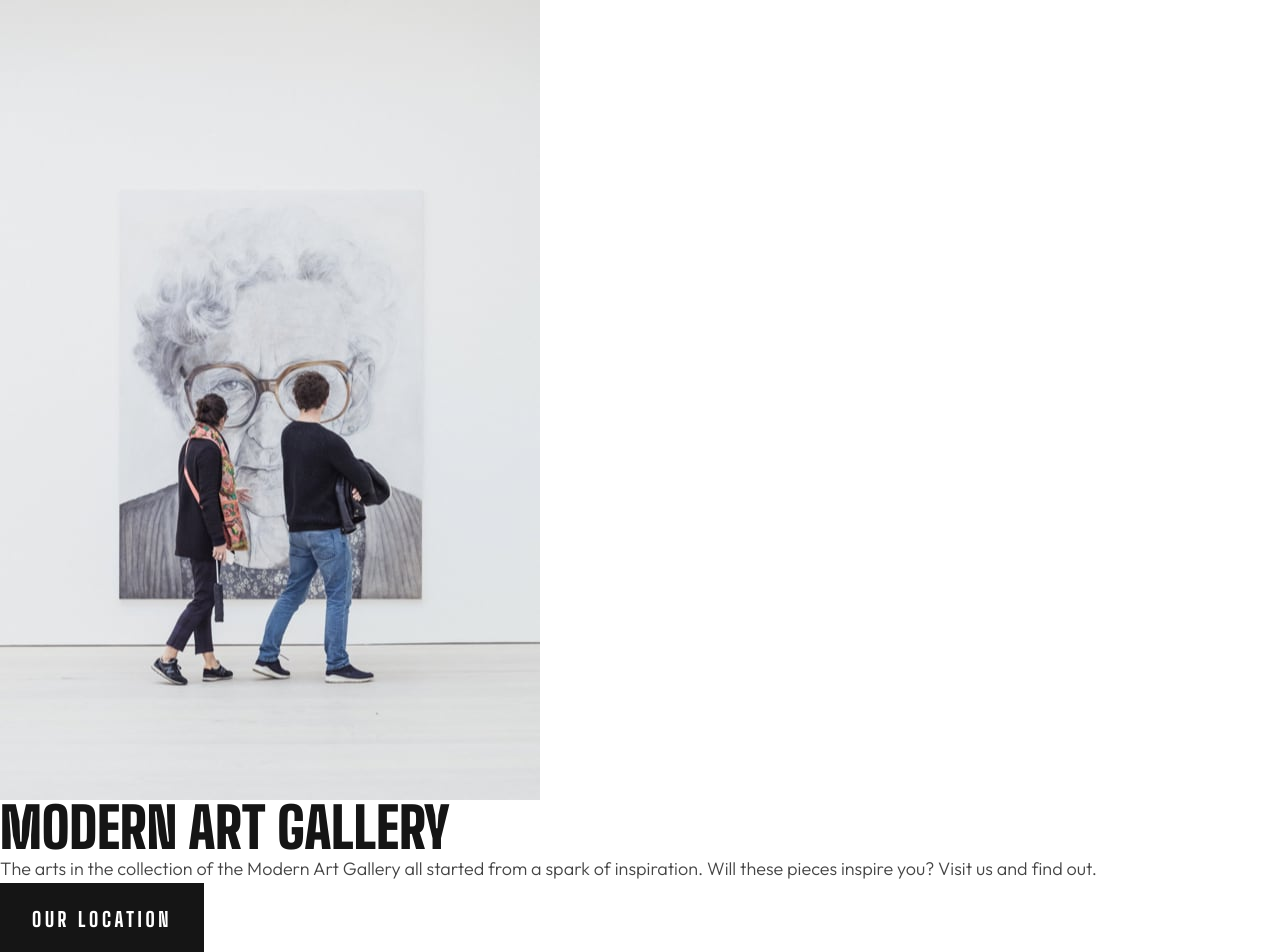
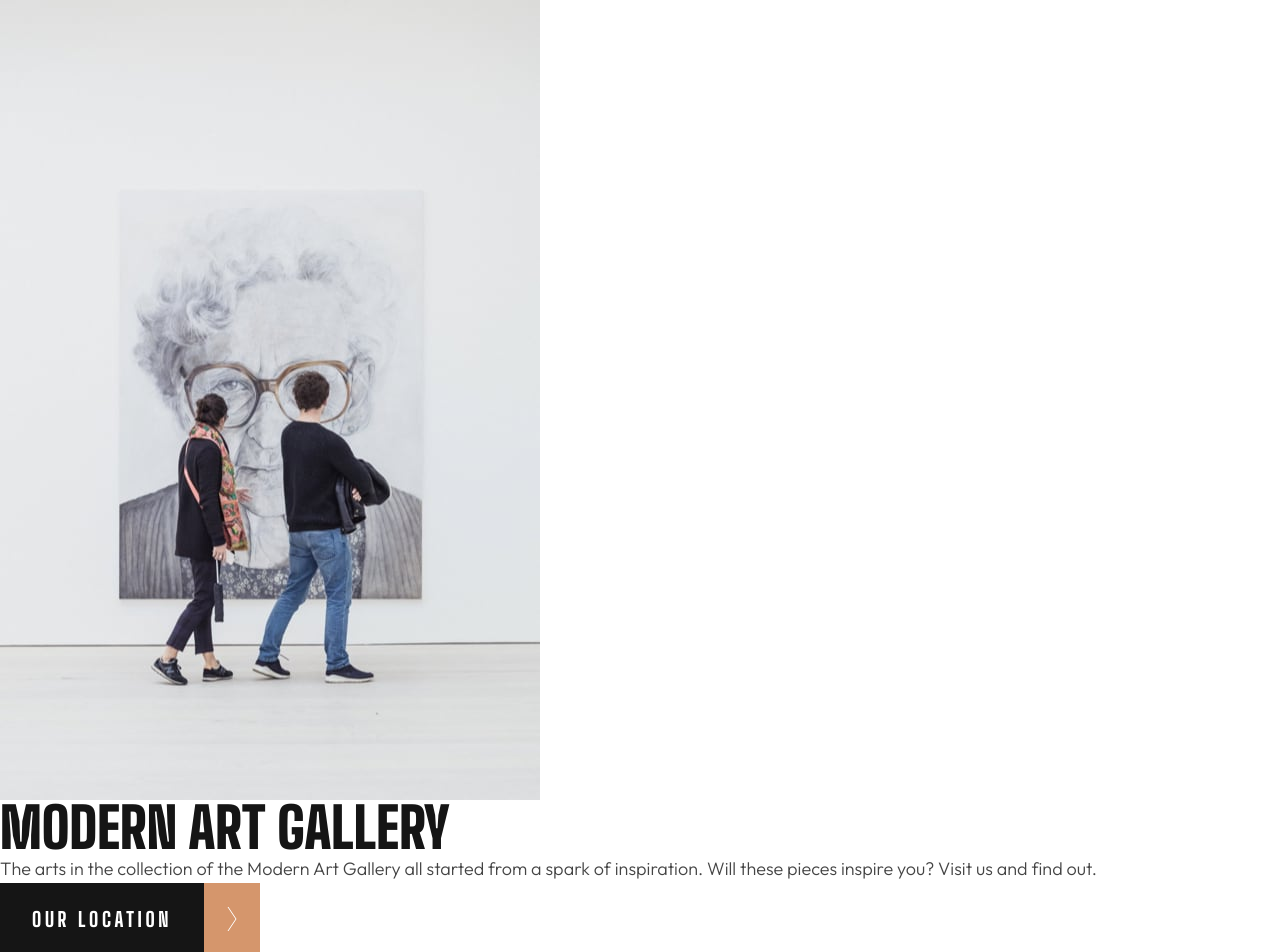
Before and after one commit to Dudeldups/FM-art-gallery-website, a React (Vite) app: page / in a window 1280 px wide. Shown: the top 952 px of the page. Built offline with nearby package versions, Linux system fonts and the light colour scheme.

Commit message:
added modal button, fixed all paddings
fixed paddings to take no padding on the button into account

```diff
--- a/src/components/Button/Button.scss
+++ b/src/components/Button/Button.scss
@@ -1,6 +1,9 @@
 @use "../../scss/abstracts/" as *;
 
 .modal-button {
+  display: flex;
+
+  &__text {
     background: $clr-grey-900;
     color: $clr-white;
     text-transform: uppercase;
@@ -9,7 +12,18 @@
     font-weight: 800;
     line-height: normal;
     letter-spacing: 0.22725rem;
+  }
 
-  &.primary {
+  &__arrow {
+    display: grid;
+    place-content: center;
+    padding-block: 1.5rem;
+    width: 3.5rem;
+    height: 100%;
+    background-color: $clr-primary-500;
+  }
+
+  &.secondary {
+    flex-direction: row-reverse;
   }
 }
--- a/src/components/Button/Button.tsx
+++ b/src/components/Button/Button.tsx
@@ -1,4 +1,7 @@
 import "./Button.scss";
+
+import rightArrow from "../../assets/images/icon-arrow-right.svg";
+import leftArrow from "../../assets/images/icon-arrow-left.svg";
 
 interface ButtonProps {
   setIsModalShown: React.Dispatch<React.SetStateAction<boolean>>;
@@ -10,13 +13,19 @@ const Button = ({ setIsModalShown, isPrimary }: ButtonProps) => {
     <button
       className="modal-button primary"
       onClick={() => setIsModalShown(true)}>
-      Our location
+      <span className="modal-button__text">Our location</span>
+      <span className="modal-button__arrow" aria-hidden="true">
+        <img src={rightArrow} alt="" />
+      </span>
     </button>
   ) : (
     <button
       className="modal-button secondary"
       onClick={() => setIsModalShown(false)}>
-      Back to home
+      <span className="modal-button__text">Back to home</span>
+      <span className="modal-button__arrow" aria-hidden="true">
+        <img src={leftArrow} alt="" />
+      </span>
     </button>
   );
 };
--- a/src/components/Footer/Footer.scss
+++ b/src/components/Footer/Footer.scss
@@ -2,6 +2,11 @@
 
 .footer-container {
   background-color: $clr-grey-900;
+  padding: 3rem 2rem;
+
+  @include mq($bp-tablet) {
+    padding: 3.5rem 2.5rem;
+  }
 
   &.colored {
     background-color: $clr-primary-500;
@@ -12,14 +17,12 @@
   display: flex;
   flex-direction: column;
   gap: 2.38rem;
-  padding: 3rem 2rem;
   @include max-width-content;
 
   @include mq($bp-tablet) {
     flex-direction: row;
     align-items: flex-start;
     gap: 4rem;
-    padding: 3.5rem 2.5rem;
   }
 
   @include mq($bp-desktop) {
--- a/src/components/Modal/Modal.scss
+++ b/src/components/Modal/Modal.scss
@@ -2,20 +2,38 @@
 
 .location-bg {
   background-color: $clr-grey-900;
+  padding-inline: 1rem;
+
+  @include mq($bp-tablet) {
+    padding-inline: 2.5rem;
+  }
+}
+
+.map-container {
+  display: grid;
+}
+
+.button-container {
+  grid-area: 1 / 1;
+  @include max-width-content;
+}
+
+.modal__map-image {
+  grid-area: 1 / 1;
 }
 
 .location {
   display: flex;
   flex-direction: column;
   gap: 3rem;
-  padding: 3rem 1rem 3.5rem;
+  padding-block: 3rem 3.5rem;
   @include max-width-content;
 
   @include mq($bp-tablet) {
     flex-direction: row;
     justify-content: space-between;
     gap: 5rem;
-    padding: 5.5rem 2.5rem 5rem;
+    padding-block: 5.5rem 5rem;
   }
 
   @include mq($bp-desktop) {
--- a/src/components/Modal/Modal.tsx
+++ b/src/components/Modal/Modal.tsx
@@ -14,19 +14,22 @@ interface ModalProps {
 export default function Modal({ setIsModalShown }: ModalProps) {
   return (
     <section className="modal">
-      <picture>
+      <div className="map-container">
+        <picture className="modal__map-image">
           <source srcSet={desktopMapImage} media="(min-width: 61.25rem)" />
           <source srcSet={tabletMapImage} media="(min-width: 43.75rem)" />
           <source srcSet={mobileBigMapImage} media="(min-width: 23.5rem)" />
 
           <img
-          className="modal__map-image"
             src={mobileSmallMapImage}
             alt="A map for the location of the gallery at 99 King Street, Newport, USA."
           />
         </picture>
 
+        <div className="button-container">
           <Button setIsModalShown={setIsModalShown} isPrimary={false} />
+        </div>
+      </div>
 
       <div className="location-bg">
         <div className="location">
--- a/src/scss/abstracts/_mixins.scss
+++ b/src/scss/abstracts/_mixins.scss
@@ -50,7 +50,7 @@
 
 @mixin max-width-content($add: 0) {
   width: 100%;
-  max-width: px2rem($max-width-content) + 2 * $padding-inline-max + $add;
+  max-width: px2rem($max-width-content) + $add;
   margin-inline: auto;
 }
 
```
Lines whose indentation alone changed are shown as unchanged.
